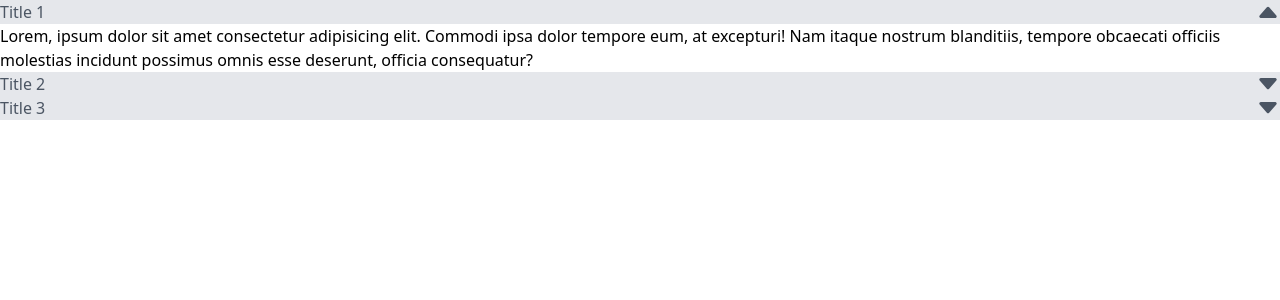
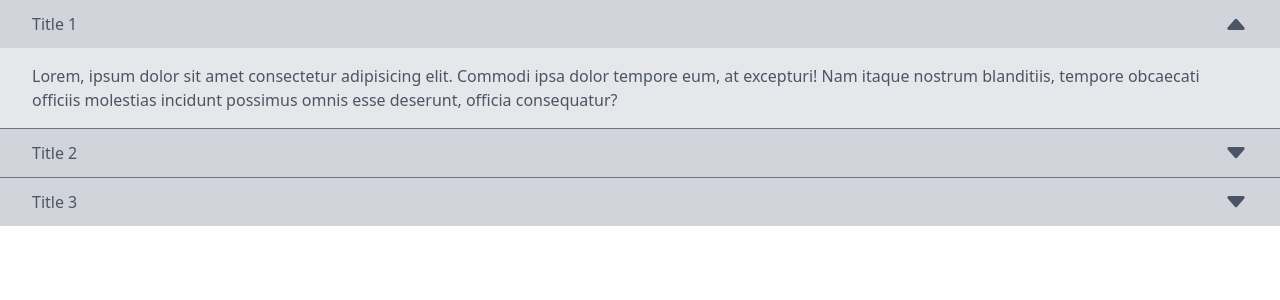
Before and after one commit to Xenial-Devil/Saha-ui, a React (Vite) app: page / in a window 1280 px wide. Shown: the top 300 px of the page. Built offline with nearby package versions, Linux system fonts and the light colour scheme.

Commit message:
styled accordion

```diff
--- a/src/assets/components/Accordion/AccordionItem.tsx
+++ b/src/assets/components/Accordion/AccordionItem.tsx
@@ -1,4 +1,4 @@
-import React from "react";
+import React, { memo } from "react";
 import "./index.scss";
 
 interface AccordionItemProps {
@@ -15,9 +15,9 @@ const AccordionItem: React.FC<AccordionItemProps> = ({
   content,
 }) => {
   return (
-    <div className="w-full overscroll-none box-border transition-[height] Accordion">
+    <div className="w-full box-border Accordion relative bg-gray-200 text-gray-600 dark:text-gray-100 dark:bg-gray-900 border-b border-b-gray-500 last:border-0">
       <div
-        className="w-full flex justify-between items-center cursor-pointer bg-gray-200 text-gray-600 dark:text-gray-100 dark:bg-gray-900"
+        className="w-full flex justify-between items-center cursor-pointer bg-gray-300 dark:bg-gray-700 px-8 py-3"
         onClick={onClick}
       >
         <h2>{title}</h2>
@@ -26,7 +26,7 @@ const AccordionItem: React.FC<AccordionItemProps> = ({
           width="24"
           height="24"
           viewBox="0 0 16 16"
-          className={`fill-current text-gray-600 dark:text-gray-100 transform duration-500 ${
+          className={`fill-current transform duration-500 ${
             isOpen ? "rotate-180" : ""
           }`}
         >
@@ -36,11 +36,15 @@ const AccordionItem: React.FC<AccordionItemProps> = ({
           />
         </svg>
       </div>
-      <div className={`w-full ${isOpen ? "open" : "closed"} transition-[height]`}>
-        {content}
+      <div
+        className={`w-full px-8 content bg-gray-200 dark:bg-gray-800 ${
+          isOpen && "open"
+        }`}
+      >
+        <p className="w-full py-4"> {content}</p>
       </div>
     </div>
   );
 };
 
-export default AccordionItem;
+export default memo(AccordionItem);
--- a/src/assets/components/Accordion/index.scss
+++ b/src/assets/components/Accordion/index.scss
@@ -1,15 +1,11 @@
-.Accordion{
-    .open {
-  height: auto;
-  overflow: visible;
-  transition: height 500ms cubic-bezier(0.4, 0, 0.2, 1) 300ms;
-  visibility: visible;
+.Accordion {
+  overflow-anchor: none;
+  .content{
+    overflow: hidden;
+    max-height: 0;
+&.open {
+    max-height: 1000px;
+    transition: max-height 2s linear 0ms;
+  }
+  }
 }
-
-.closed {
-  height: 0;
-  overflow: hidden;
-  transition: height 500ms cubic-bezier(0.4, 0, 0.2, 1) 300ms;
-  visibility: hidden;
-}
-}
--- a/src/assets/components/Accordion/index.tsx
+++ b/src/assets/components/Accordion/index.tsx
@@ -1,4 +1,4 @@
-import React, { useState } from "react";
+import React, { useCallback, useState } from "react";
 import AccordionItem from "./AccordionItem";
 
 type AccordionVariant =
@@ -36,7 +36,7 @@ const Accordion: React.FC<AccordionProps> = ({ variant, items }) => {
     });
 
 
-const handleAccordionClick = (index: number) => {
+const handleAccordionClick = useCallback((index: number) => {
   switch (variant) {
     case "default": {
       const newIsOpen = [...isOpen];
@@ -78,7 +78,7 @@ const handleAccordionClick = (index: number) => {
     default:
       break;
   }
-};
+},[]);
 
 
     return (
```
